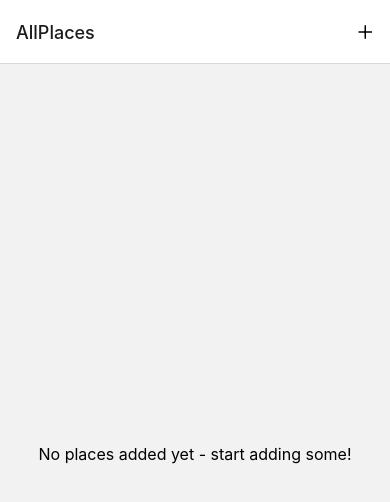
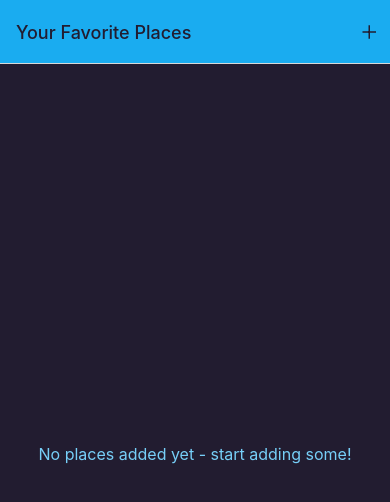
Before and after one commit to ArtyomZayarny/rn-favorite-placess, a React Native app: screen /AllPlaces in a window 390 px wide. Shown: the top 502 px of the page. Built offline with nearby package versions, Linux system fonts and the light colour scheme.

Commit message:
Added styles for header

```diff
--- a/App.js
+++ b/App.js
@@ -1,8 +1,8 @@
 import { NavigationContainer } from '@react-navigation/native';
 import { createNativeStackNavigator } from '@react-navigation/native-stack';
 import { StatusBar } from 'expo-status-bar';
-import { Text } from 'react-native';
 import { IconButton } from './components/ui/IconButton';
+import { Colors } from './constants/colors';
 import { AddPlace } from './screens/AddPlace';
 import { AllPlaces } from './screens/AllPlaces';
 
@@ -13,11 +13,22 @@ export default function App() {
     <>
       <StatusBar />
       <NavigationContainer>
-        <Stack.Navigator>
+        <Stack.Navigator
+          screenOptions={{
+            headerStyle: {
+              backgroundColor: Colors.primary500,
+            },
+            headerTintColor: Colors.gray700,
+            contentStyle: {
+              backgroundColor: Colors.gray700,
+            },
+          }}
+        >
           <Stack.Screen
             name="AllPlaces"
             component={AllPlaces}
             options={({ navigation }) => ({
+              title: 'Your Favorite Places',
               headerRight: ({ tintColor }) => (
                 <IconButton
                   icon="add"
@@ -28,7 +39,13 @@ export default function App() {
               ),
             })}
           />
-          <Stack.Screen name="AddPlace" component={AddPlace} />
+          <Stack.Screen
+            name="AddPlace"
+            component={AddPlace}
+            options={{
+              title: 'Add New Place',
+            }}
+          />
         </Stack.Navigator>
       </NavigationContainer>
     </>
--- a/components/Place/PlacesList.js
+++ b/components/Place/PlacesList.js
@@ -1,6 +1,7 @@
 import { FlatList, StyleSheet, Text, View } from 'react-native';
 import React from 'react';
 import { PlaceItem } from './PlaceItem';
+import { Colors } from '../../constants/colors';
 
 export const PlacesList = ({ places }) => {
   if (!places || places.length === 0) {
@@ -30,5 +31,6 @@ const styles = StyleSheet.create({
   },
   fallbackText: {
     fontSize: 16,
+    color: Colors.primary200,
   },
 });
--- a/components/ui/IconButton.js
+++ b/components/ui/IconButton.js
@@ -15,7 +15,6 @@ export const IconButton = ({ icon, size, color, onPress }) => {
 const styles = StyleSheet.create({
   button: {
     padding: 8,
-    margin: 4,
     justifyContent: 'center',
     alignItems: 'center',
   },
--- /dev/null
+++ b/constants/colors.js
@@ -0,0 +1,11 @@
+export const Colors = {
+  primary50: '#cfeffd',
+  primary100: '#a0defb',
+  primary200: '#77cff8',
+  primary400: '#44bdf5',
+  primary500: '#1aacf0',
+  primary700: '#0570c9',
+  primary800: '#003b88',
+  accent500: '#e6b30b',
+  gray700: '#221c30',
+};
```
